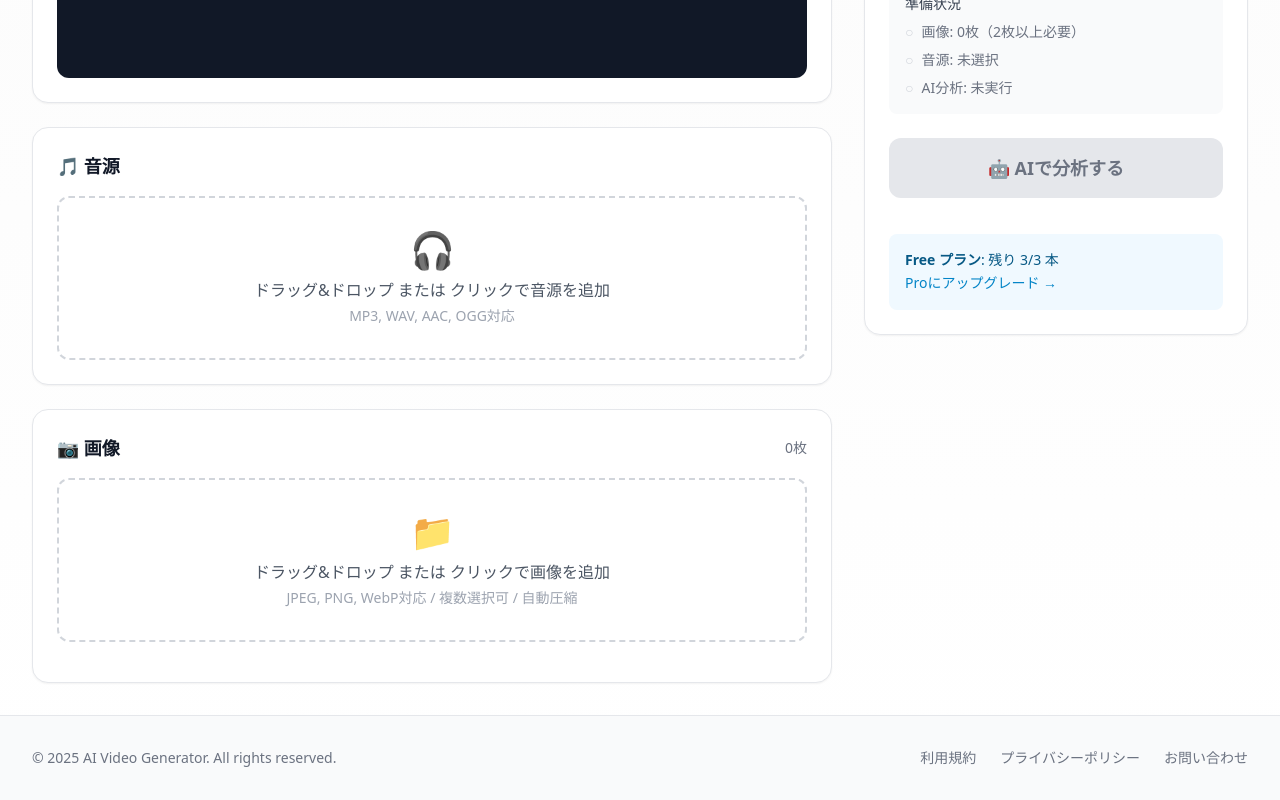
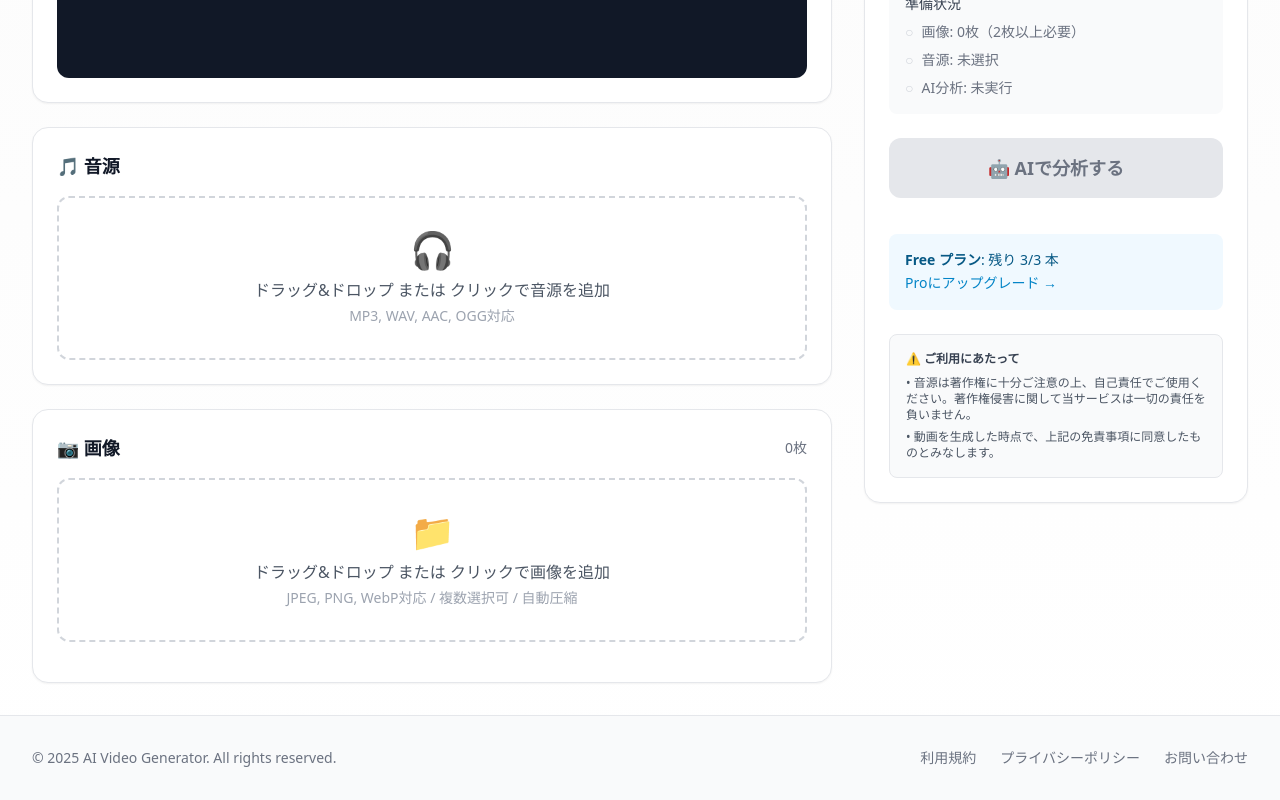
Before and after one commit to kissytossy/ai-video-generator, a Next.js app: page / in a window 1280 px wide. Shown: the part 670-1470 px from the top of the page. Built offline with nearby package versions, Linux system fonts and the light colour scheme.

Commit message:
Add copyright disclaimer

```diff
--- a/src/app/page.tsx
+++ b/src/app/page.tsx
@@ -305,6 +305,15 @@ export default function Home() {
                 Proにアップグレード →
               </a>
             </div>
+
+            {/* 著作権・免責事項 */}
+            <div className="mt-6 p-4 bg-gray-50 rounded-lg border border-gray-200">
+              <h4 className="text-xs font-semibold text-gray-700 mb-2">⚠️ ご利用にあたって</h4>
+              <ul className="text-xs text-gray-600 space-y-1.5">
+                <li>• 音源は著作権に十分ご注意の上、自己責任でご使用ください。著作権侵害に関して当サービスは一切の責任を負いません。</li>
+                <li>• 動画を生成した時点で、上記の免責事項に同意したものとみなします。</li>
+              </ul>
+            </div>
           </div>
         </div>
       </div>
```
